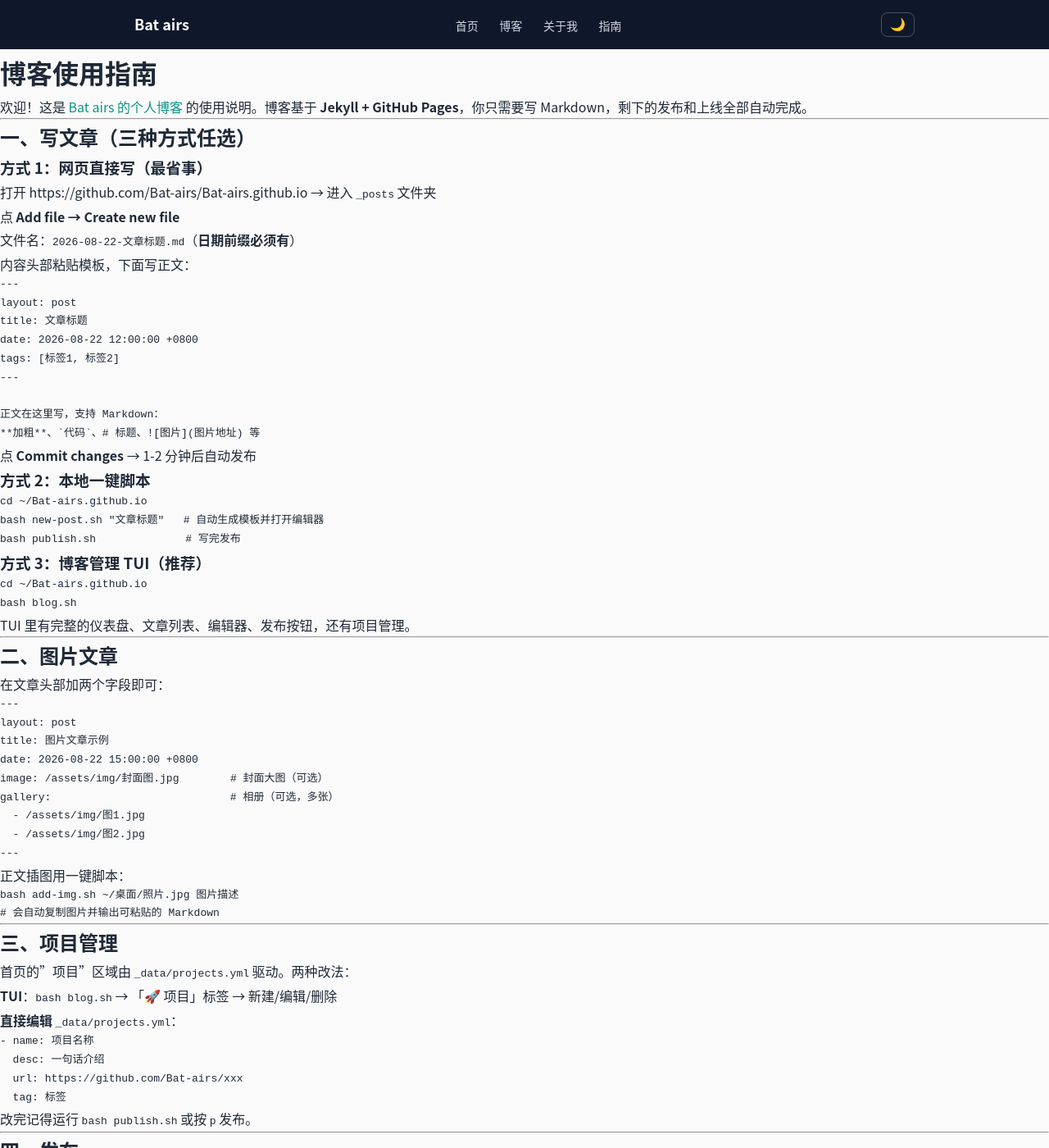
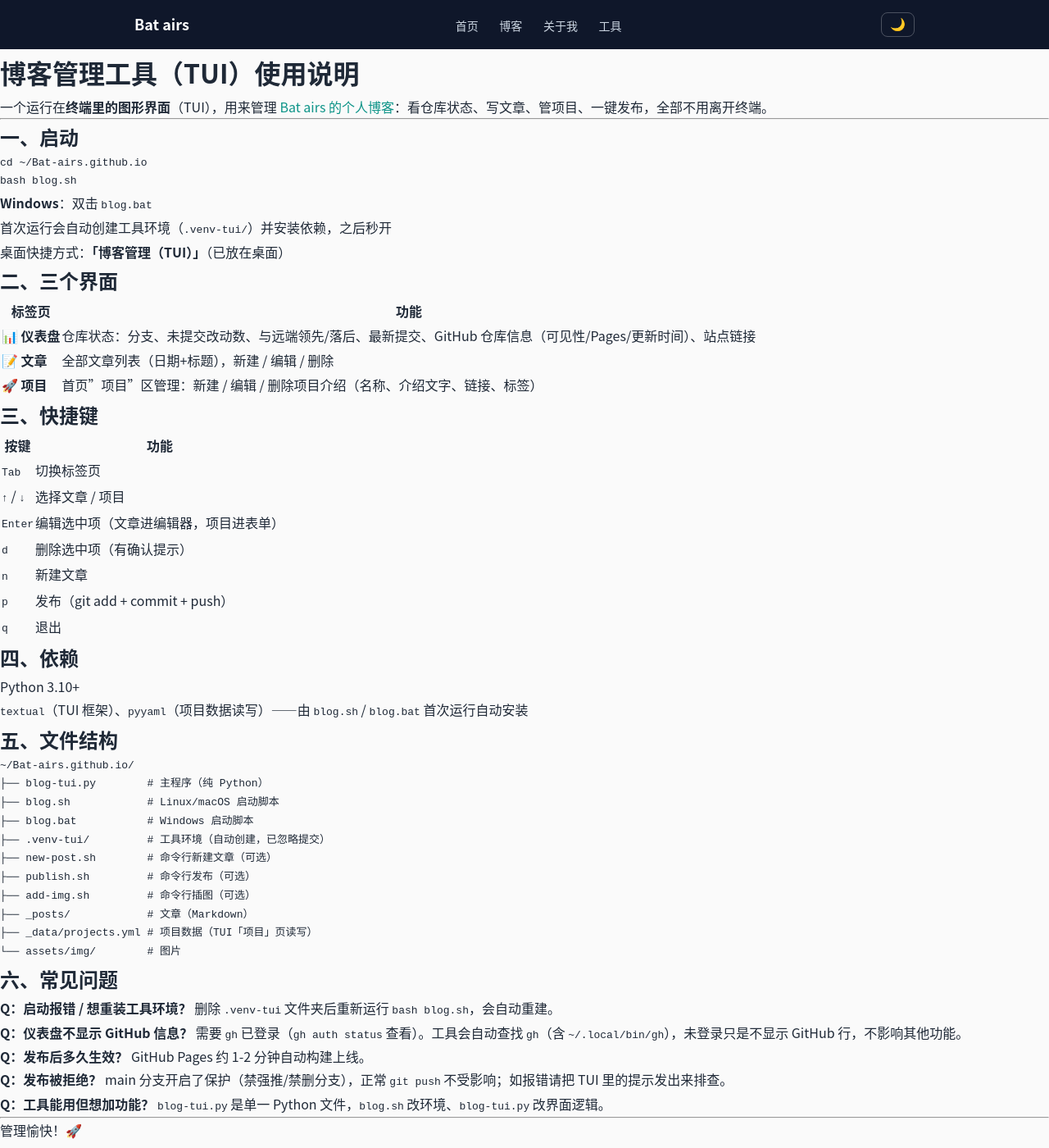
Before and after one commit to Bat-airs/Bat-airs.github.io, a Jekyll site: the page built from docs/guide.md, in a window 1280 px wide and 1400 px high. Shown: the whole window at 82% size. Built offline with Jekyll 4.4.1, drawn with Linux system fonts in a browser that asks for light colours; our own code applies the rules of GitHub Pages for plain Markdown files; some of the changed text lies outside the part shown.

Commit message:
MD 改为管理工具使用说明，网页同步更新，导航标签改「工具」

````diff
--- a/_includes/header.html
+++ b/_includes/header.html
@@ -5,7 +5,7 @@
       <a href="{{ site.baseurl }}/">首页</a>
       <a href="{{ site.baseurl }}/blog/">博客</a>
       <a href="{{ site.baseurl }}/about/">关于我</a>
-      <a href="{{ site.baseurl }}/guide/">指南</a>
+      <a href="{{ site.baseurl }}/guide/">工具</a>
     </nav>
     <button class="theme-btn" id="themeBtn" aria-label="切换深色模式">🌙</button>
   </div>
--- a/docs/guide.md
+++ b/docs/guide.md
@@ -1,135 +1,78 @@
-# 博客使用指南
+# 博客管理工具（TUI）使用说明
 
-欢迎！这是 [Bat airs 的个人博客](https://bat-airs.github.io/) 的使用说明。博客基于 **Jekyll + GitHub Pages**，你只需要写 Markdown，剩下的发布和上线全部自动完成。
+一个运行在**终端里的图形界面**（TUI），用来管理 [Bat airs 的个人博客](https://bat-airs.github.io/)：看仓库状态、写文章、管项目、一键发布，全部不用离开终端。
 
 ---
 
-## 一、写文章（三种方式任选）
-
-### 方式 1：网页直接写（最省事）
-
-1. 打开 https://github.com/Bat-airs/Bat-airs.github.io → 进入 `_posts` 文件夹
-2. 点 **Add file → Create new file**
-3. 文件名：`2026-08-22-文章标题.md`（**日期前缀必须有**）
-4. 内容头部粘贴模板，下面写正文：
-
-```markdown
----
-layout: post
-title: 文章标题
-date: 2026-08-22 12:00:00 +0800
-tags: [标签1, 标签2]
----
-
-正文在这里写，支持 Markdown：
-**加粗**、`代码`、# 标题、![图片](图片地址) 等
-```
-
-5. 点 **Commit changes** → 1-2 分钟后自动发布
-
-### 方式 2：本地一键脚本
-
-```bash
-cd ~/Bat-airs.github.io
-bash new-post.sh "文章标题"   # 自动生成模板并打开编辑器
-bash publish.sh              # 写完发布
-```
-
-### 方式 3：博客管理 TUI（推荐）
+## 一、启动
 
 ```bash
 cd ~/Bat-airs.github.io
 bash blog.sh
 ```
 
-TUI 里有完整的仪表盘、文章列表、编辑器、发布按钮，还有项目管理。
+- **Windows**：双击 `blog.bat`
+- 首次运行会自动创建工具环境（`.venv-tui/`）并安装依赖，之后秒开
+- 桌面快捷方式：**「博客管理（TUI）」**（已放在桌面）
+
+## 二、三个界面
+
+| 标签页 | 功能 |
+|---|---|
+| 📊 **仪表盘** | 仓库状态：分支、未提交改动数、与远端领先/落后、最新提交、GitHub 仓库信息（可见性/Pages/更新时间）、站点链接 |
+| 📝 **文章** | 全部文章列表（日期+标题），新建 / 编辑 / 删除 |
+| 🚀 **项目** | 首页"项目"区管理：新建 / 编辑 / 删除项目介绍（名称、介绍文字、链接、标签） |
+
+## 三、快捷键
+
+| 按键 | 功能 |
+|---|---|
+| `Tab` | 切换标签页 |
+| `↑` / `↓` | 选择文章 / 项目 |
+| `Enter` | 编辑选中项（文章进编辑器，项目进表单） |
+| `d` | 删除选中项（有确认提示） |
+| `n` | 新建文章 |
+| `p` | 发布（git add + commit + push） |
+| `q` | 退出 |
+
+## 四、依赖
+
+- Python 3.10+
+- `textual`（TUI 框架）、`pyyaml`（项目数据读写）——由 `blog.sh` / `blog.bat` 首次运行自动安装
+
+## 五、文件结构
+
+```
+~/Bat-airs.github.io/
+├── blog-tui.py        # 主程序（纯 Python）
+├── blog.sh            # Linux/macOS 启动脚本
+├── blog.bat           # Windows 启动脚本
+├── .venv-tui/         # 工具环境（自动创建，已忽略提交）
+├── new-post.sh        # 命令行新建文章（可选）
+├── publish.sh         # 命令行发布（可选）
+├── add-img.sh         # 命令行插图（可选）
+├── _posts/            # 文章（Markdown）
+├── _data/projects.yml # 项目数据（TUI「项目」页读写）
+└── assets/img/        # 图片
+```
+
+## 六、常见问题
+
+**Q：启动报错 / 想重装工具环境？**
+删除 `.venv-tui` 文件夹后重新运行 `bash blog.sh`，会自动重建。
+
+**Q：仪表盘不显示 GitHub 信息？**
+需要 `gh` 已登录（`gh auth status` 查看）。工具会自动查找 `gh`（含 `~/.local/bin/gh`），未登录只是不显示 GitHub 行，不影响其他功能。
+
+**Q：发布后多久生效？**
+GitHub Pages 约 1-2 分钟自动构建上线。
+
+**Q：发布被拒绝？**
+main 分支开启了保护（禁强推/禁删分支），正常 `git push` 不受影响；如报错请把 TUI 里的提示发出来排查。
+
+**Q：工具能用但想加功能？**
+`blog-tui.py` 是单一 Python 文件，`blog.sh` 改环境、`blog-tui.py` 改界面逻辑。
 
 ---
 
-## 二、图片文章
-
-在文章头部加两个字段即可：
-
-```markdown
----
-layout: post
-title: 图片文章示例
-date: 2026-08-22 15:00:00 +0800
-image: /assets/img/封面图.jpg        # 封面大图（可选）
-gallery:                            # 相册（可选，多张）
-  - /assets/img/图1.jpg
-  - /assets/img/图2.jpg
----
-```
-
-正文插图用一键脚本：
-
-```bash
-bash add-img.sh ~/桌面/照片.jpg 图片描述
-# 会自动复制图片并输出可粘贴的 Markdown
-```
-
----
-
-## 三、项目管理
-
-首页的"项目"区域由 `_data/projects.yml` 驱动。两种改法：
-
-- **TUI**：`bash blog.sh` → 「🚀 项目」标签 → 新建/编辑/删除
-- **直接编辑** `_data/projects.yml`：
-
-```yaml
-- name: 项目名称
-  desc: 一句话介绍
-  url: https://github.com/Bat-airs/xxx
-  tag: 标签
-```
-
-改完记得运行 `bash publish.sh` 或按 `p` 发布。
-
----
-
-## 四、发布
-
-所有改动（文章/项目/图片）统一发布：
-
-```bash
-bash publish.sh
-# 或 TUI 里按 p
-```
-
-发布后 **GitHub Pages 约 1-2 分钟**自动构建上线。
-
----
-
-## 五、TUI 快捷键
-
-| 按键 | 功能 |
-|---|---|
-| `Tab` | 切换标签页（仪表盘/文章/项目） |
-| `↑` / `↓` | 选择文章或项目 |
-| `Enter` | 编辑选中的文章/项目 |
-| `d` | 删除选中的文章/项目（需确认） |
-| `n` | 新建文章 |
-| `p` | 发布 |
-| `q` | 退出 |
-
----
-
-## 六、常见问题
-
-**Q：文章没显示？**
-检查文件名是否是 `YYYY-MM-DD-标题.md` 格式（必须带日期），且头部有 `layout: post`。改完再发布，等 1-2 分钟。
-
-**Q：发布失败 / 推送被拒？**
-仓库 main 分支开启了保护（禁止强推、禁止删分支），正常 `git push` 不受影响。如果报错，把 TUI 或终端里的错误信息发出来排查。
-
-**Q：想改网站样式/结构？**
-直接改 `assets/css/style.css`（样式）、`_layouts/`（页面模板）、`_includes/`（导航页脚），改完发布即可。深色模式在 style.css 的 `[data-theme="dark"]` 里调整。
-
-**Q：怎么让某个页面（如本指南）出现在导航里？**
-编辑 `_includes/header.html`，加一行 `<a href="/guide/">指南</a>`。
-
----
-
-祝写作愉快！✍️
+管理愉快！🚀
--- a/guide.html
+++ b/guide.html
@@ -3,7 +3,7 @@
 <head>
 <meta charset="UTF-8">
 <meta name="viewport" content="width=device-width, initial-scale=1">
-<title>使用指南 · Bat airs 博客</title>
+<title>管理工具说明 · Bat airs 博客</title>
 <script src="https://cdn.jsdelivr.net/npm/marked/marked.min.js"></script>
 <style>
   :root {
@@ -83,7 +83,7 @@
 </header>
 
 <main>
-  <div id="loading">加载指南中…</div>
+  <div id="loading">加载工具说明中…</div>
   <div id="content" hidden></div>
 </main>
 
````
